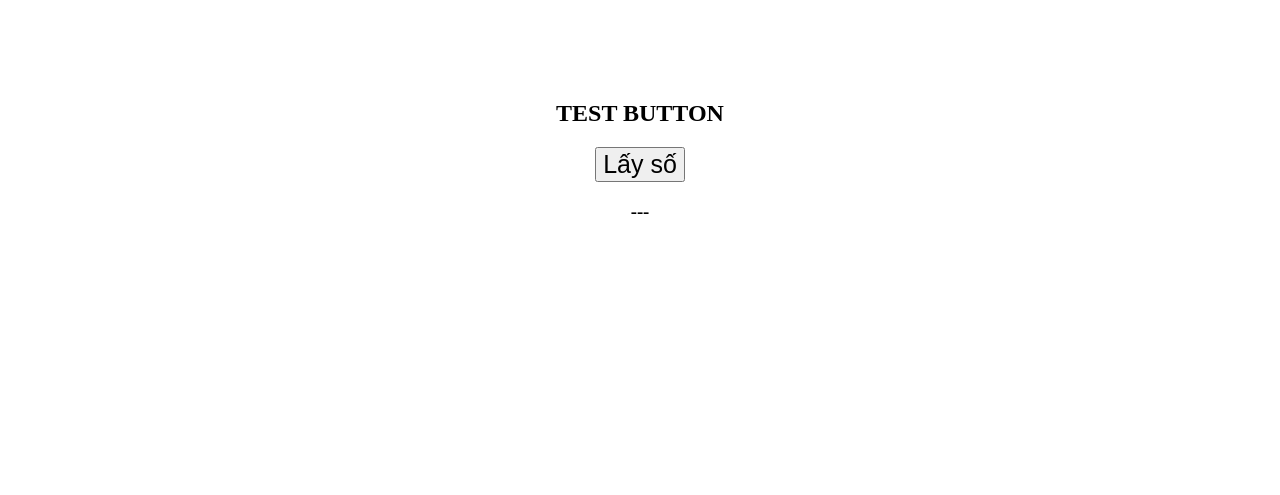
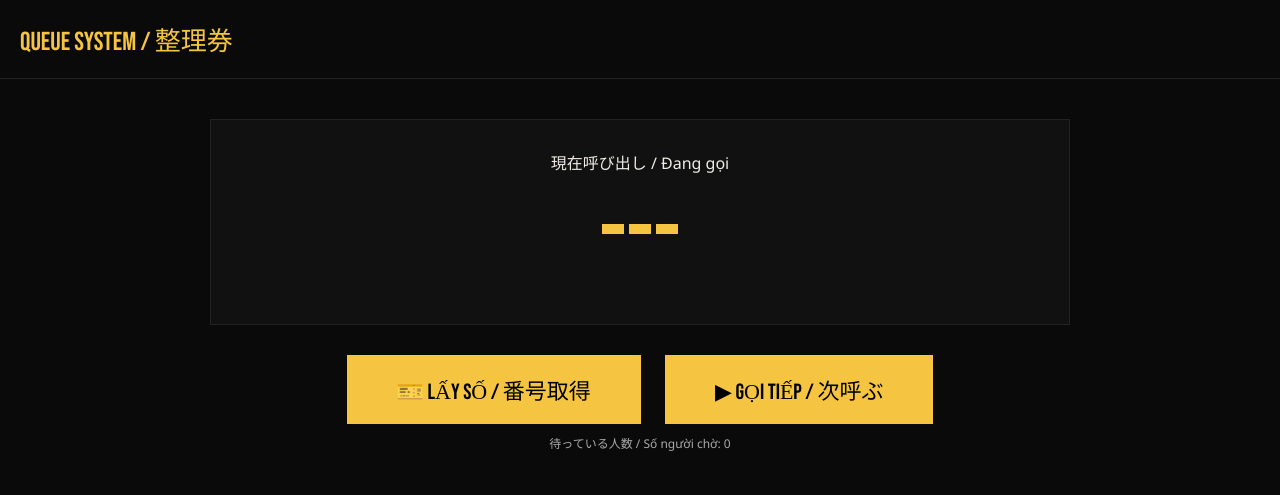
Before and after one commit to wendiquakhu200-lab/bamso, a plain HTML site: page index.html in a window 1280 px wide. Drawn offline with Linux system fonts and the light colour scheme.

Commit message:
Update index.html

```diff
--- a/index.html
+++ b/index.html
@@ -1,32 +1,169 @@
 <!DOCTYPE html>
-<html>
+<html lang="vi">
 <head>
 <meta charset="UTF-8">
-<title>Test Queue</title>
+<meta name="viewport" content="width=device-width, initial-scale=1.0">
+<title>Hệ Thống Lấy Số / 整理券</title>
+
+<link href="https://fonts.googleapis.com/css2?family=Bebas+Neue&family=IBM+Plex+Mono:wght@400;600&family=Noto+Sans:wght@400;700&display=swap" rel="stylesheet">
+
+<style>
+:root {
+  --bg:#0a0a0a;
+  --surface:#111;
+  --border:#222;
+  --accent:#f5c542;
+  --accent2:#ff6b35;
+  --text:#f0ede8;
+  --muted:#666;
+}
+
+*{margin:0;padding:0;box-sizing:border-box}
+
+body{
+  background:var(--bg);
+  color:var(--text);
+  font-family:Noto Sans;
+}
+
+header{
+  padding:20px;
+  border-bottom:1px solid var(--border);
+  display:flex;
+  justify-content:space-between;
+}
+
+.logo{
+  color:var(--accent);
+  font-family:Bebas Neue;
+  font-size:26px;
+}
+
+.container{
+  max-width:900px;
+  margin:auto;
+  padding:20px;
+  text-align:center;
+}
+
+/* NOW */
+.now{
+  padding:30px;
+  border:1px solid var(--border);
+  background:var(--surface);
+  margin:20px 0;
+}
+
+.now-number{
+  font-size:100px;
+  color:var(--accent);
+  font-family:Bebas Neue;
+}
+
+/* BUTTON */
+button{
+  padding:18px 50px;
+  font-size:22px;
+  background:var(--accent);
+  border:none;
+  cursor:pointer;
+  margin:10px;
+  font-family:Bebas Neue;
+}
+
+button:hover{
+  background:var(--accent2);
+}
+
+/* QUEUE */
+.list{
+  margin-top:20px;
+  text-align:left;
+}
+
+.item{
+  padding:10px;
+  border-bottom:1px solid #333;
+  display:flex;
+  justify-content:space-between;
+  font-family:IBM Plex Mono;
+}
+
+.ja{
+  font-size:12px;
+  color:#aaa;
+}
+</style>
 </head>
 
-<body style="text-align:center;margin-top:100px">
+<body>
 
-<h2>TEST BUTTON</h2>
+<header>
+  <div class="logo">QUEUE SYSTEM / 整理券</div>
+</header>
 
-<button onclick="getNumber()" style="font-size:25px">
-Lấy số
-</button>
+<div class="container">
 
-<h3 id="your">---</h3>
+  <div class="now">
+    <div>現在呼び出し / Đang gọi</div>
+    <div class="now-number" id="current">---</div>
+  </div>
+
+  <button id="takeBtn">🎫 LẤY SỐ / 番号取得</button>
+  <button id="nextBtn">▶ GỌI TIẾP / 次呼ぶ</button>
+
+  <div class="ja">待っている人数 / Số người chờ: <span id="waiting">0</span></div>
+
+  <div class="list" id="list"></div>
+
+</div>
 
 <script>
-let num = 0;
+let queue = [];
+let current = null;
+let next = 1;
 
-function getNumber() {
-  num = num + 1;
+/* FIX: bắt buộc global cho GitHub Pages */
+window.takeNumber = takeNumber;
+window.callNext = callNext;
 
-  alert("CLICK OK - số = " + num);
+/* lấy số */
+document.getElementById("takeBtn").addEventListener("click", takeNumber);
 
-  document.getElementById("your").innerText =
-    "Số của bạn: " + num;
+function takeNumber(){
+  queue.push(next++);
+  update();
+}
 
-  console.log("clicked", num);
+/* gọi số */
+document.getElementById("nextBtn").addEventListener("click", callNext);
+
+function callNext(){
+  if(queue.length === 0){
+    alert("Không còn ai / 誰もいません");
+    return;
+  }
+
+  current = queue.shift();
+  document.getElementById("current").innerText = current;
+  update();
+}
+
+/* UI update */
+function update(){
+  document.getElementById("waiting").innerText = queue.length;
+
+  let html = "";
+  queue.forEach((n,i)=>{
+    html += `
+      <div class="item">
+        <span>#${n}</span>
+        <span class="ja">待ち</span>
+      </div>
+    `;
+  });
+
+  document.getElementById("list").innerHTML = html;
 }
 </script>
 
```
